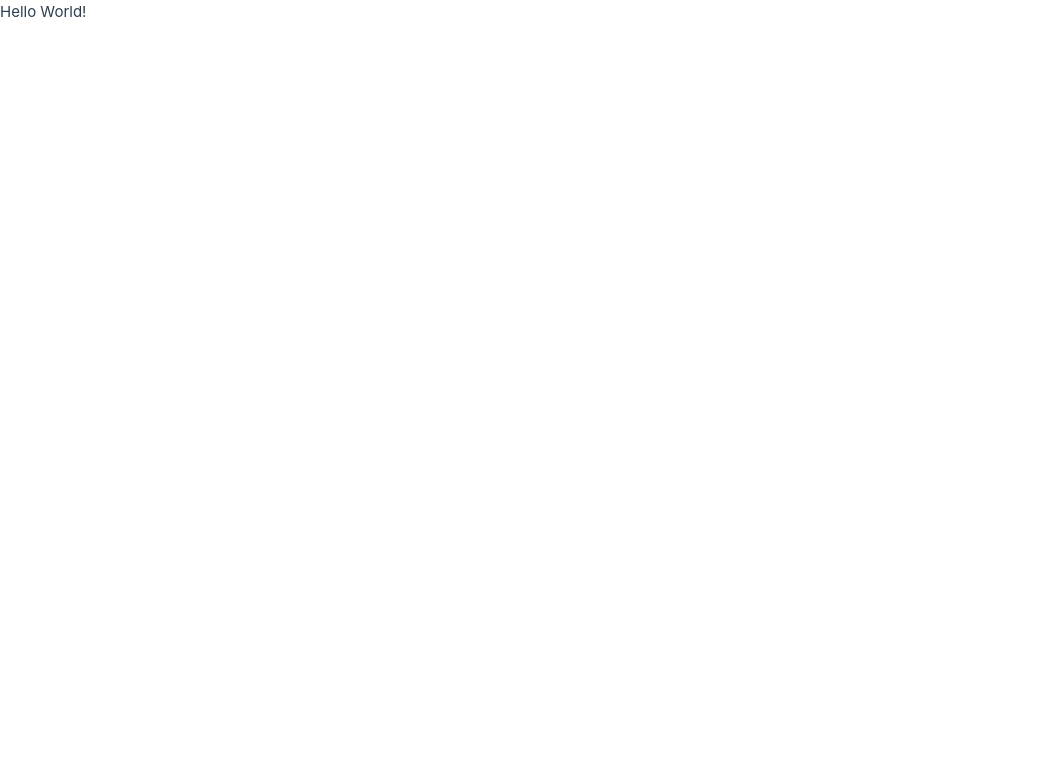
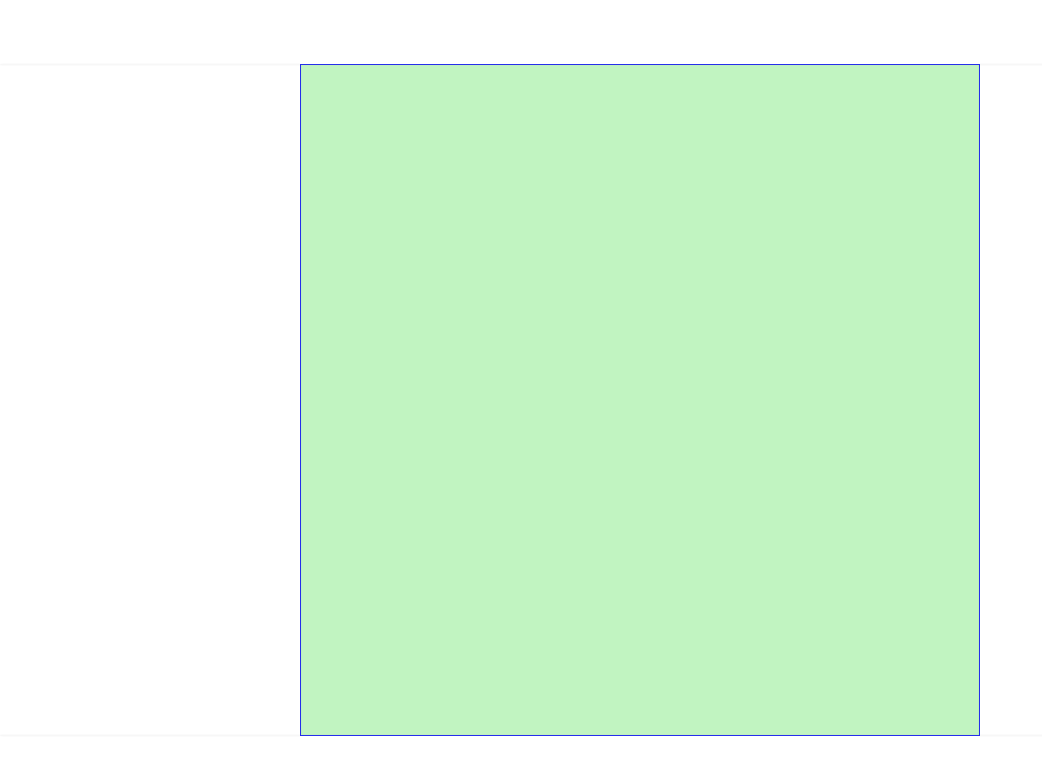
Before and after one commit to xachary/konva-designer-sample, a Vue app: page / in a window 1280 px wide. Shown: the top 774 px of the page, without its empty margins (0-1042 px from the left). Built offline with nearby package versions, Linux system fonts and the light colour scheme.

Commit message:
feat: konva stage auto resize

```diff
--- a/package.json
+++ b/package.json
@@ -14,6 +14,8 @@
     "prepare": "husky"
   },
   "dependencies": {
+    "konva": "9.3.6",
+    "lodash-es": "4.17.21",
     "vue": "^3.4.21"
   },
   "devDependencies": {
--- a/src/App.vue
+++ b/src/App.vue
@@ -1,9 +1,137 @@
 <script setup lang="ts">
-//
+import { ref, onMounted } from 'vue'
+
+import { Render } from './Render';
+
+// 容器
+const boardElement = ref<HTMLDivElement>()
+// 画布挂载节点
+const stageElement = ref<HTMLDivElement>()
+
+// 渲染器
+let render: Render | null = null;
+
+const resizer = (() => {
+  // 监听器
+  let resizeObserver: ResizeObserver | null = null
+  // 初始x
+  let x = 0
+  // 初始化
+  function init(
+    target: HTMLDivElement,
+    config: {
+      resize: (x: number, y: number, w: number, h: number) => void
+    }
+  ) {
+    // 获取容器大小
+    function getStageSize() {
+      const { width, height } = target.getBoundingClientRect()
+
+      return [0, 0, width, height]
+    }
+
+    if (resizeObserver) {
+      // 重新监听
+      resizeObserver.observe(target)
+    } else {
+      // 初始化 监听器
+      resizeObserver = new ResizeObserver(() => {
+        const [, , w, h] = getStageSize()
+        // 通知
+        config.resize(x - target.getBoundingClientRect().x, 0, w, h)
+      })
+      // 监听
+      resizeObserver.observe(target)
+      x = target.getBoundingClientRect().x
+    }
+  }
+  // 暂停监听
+  function pause() {
+    resizeObserver?.disconnect()
+  }
+  return {
+    init,
+    pause
+  }
+})()
+
+function init() {
+  if (boardElement.value && stageElement.value) {
+    resizer.init(boardElement.value, {
+      resize: (x, y, width, height) => {
+        if (render === null) {
+          // 初始化渲染
+          render = new Render(stageElement.value!, {
+            width,
+            height
+          })
+        }
+        render.resize(width, height)
+      }
+    })
+  }
+}
+
+onMounted(() => {
+  init()
+})
 </script>
 
 <template>
-  <div class="test">Hello World!</div>
+  <div class="page">
+    <header></header>
+    <section>
+      <header></header>
+      <section ref="boardElement">
+        <div ref="stageElement"></div>
+      </section>
+      <footer></footer>
+    </section>
+    <footer></footer>
+  </div>
 </template>
 
-<style lang="less" scoped></style>
+<style lang="less" scoped>
+.page {
+  width: 100%;
+  display: flex;
+  flex-direction: column;
+  & > header,
+  & > footer {
+    height: 64px;
+    flex-shrink: 0;
+    z-index: 2;
+  }
+  & > header {
+    box-shadow: 0 1px 2px 0 rgba(0, 0, 0, 0.05);
+  }
+  & > footer {
+    box-shadow: 0 -1px 2px 0 rgba(0, 0, 0, 0.05);
+  }
+  & > section {
+    z-index: 1;
+    height: 0;
+    flex-grow: 1;
+    display: flex;
+    & > header,
+    & > footer {
+      width: 300px;
+      flex-shrink: 0;
+      background-color: #fff;
+      z-index: 2;
+    }
+    & > header {
+      box-shadow: 1px 0 2px 0 rgba(0, 0, 0, 0.05);
+    }
+    & > footer {
+      box-shadow: -1px 0 2px 0 rgba(0, 0, 0, 0.05);
+    }
+    & > section {
+      width: 0;
+      flex-grow: 1;
+      background-color: rgba(0, 0, 0, 0.05);
+      z-index: 1;
+    }
+  }
+}
+</style>
--- /dev/null
+++ b/src/Render/index.ts
@@ -0,0 +1,54 @@
+import Konva from 'konva'
+import * as Types from './types'
+
+// 渲染器
+export class Render {
+  stage: Konva.Stage
+
+  // 主要层
+  layer: Konva.Layer = new Konva.Layer({ id: 'main' })
+
+  // 配置
+  config: Types.RenderConfig
+
+  constructor(stageEle: HTMLDivElement, config: Types.RenderConfig) {
+    this.config = config
+
+    this.stage = new Konva.Stage({
+      container: stageEle,
+      width: config.width,
+      height: config.height
+    })
+
+    // 初始化
+    this.init()
+  }
+
+  testRect = new Konva.Rect({
+    x: 0,
+    y: 0,
+    fill: 'rgba(0,255,0,0.2)',
+    stroke: 'rgba(0,0,255,0.8)'
+  })
+
+  // 初始化
+  init() {
+    this.stage.add(this.layer)
+
+    // 测试
+    this.layer.add(this.testRect)
+  }
+
+  // 更新 stage 尺寸
+  resize(width: number, height: number) {
+    this.stage.setAttrs({
+      width: width,
+      height: height
+    })
+
+    this.testRect.setAttrs({
+      width: this.stage.width(),
+      height: this.stage.height()
+    })
+  }
+}
--- /dev/null
+++ b/src/Render/types.ts
@@ -0,0 +1,4 @@
+export interface RenderConfig {
+  width: number
+  height: number
+}
--- a/src/assets/main.css
+++ b/src/assets/main.css
@@ -1 +1,6 @@
 @import './base.css';
+
+#app {
+    min-height: 100vh;
+    display: flex;
+}
```
Also changed, not shown: 1 other file (tests, documents, lock files or other folders).
